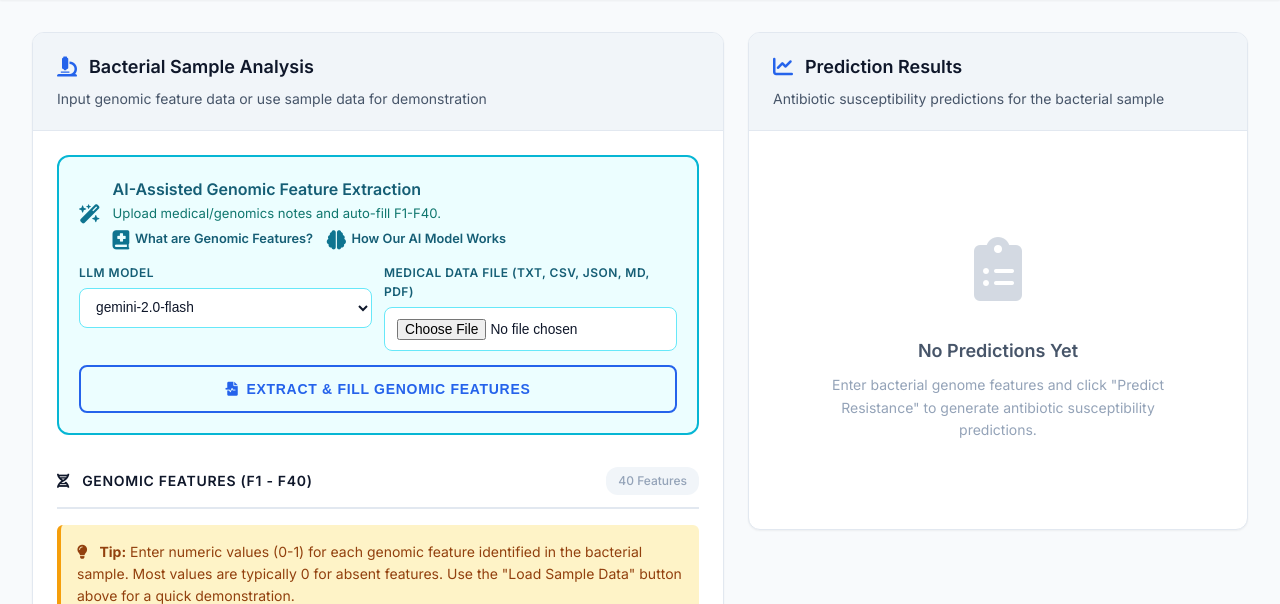
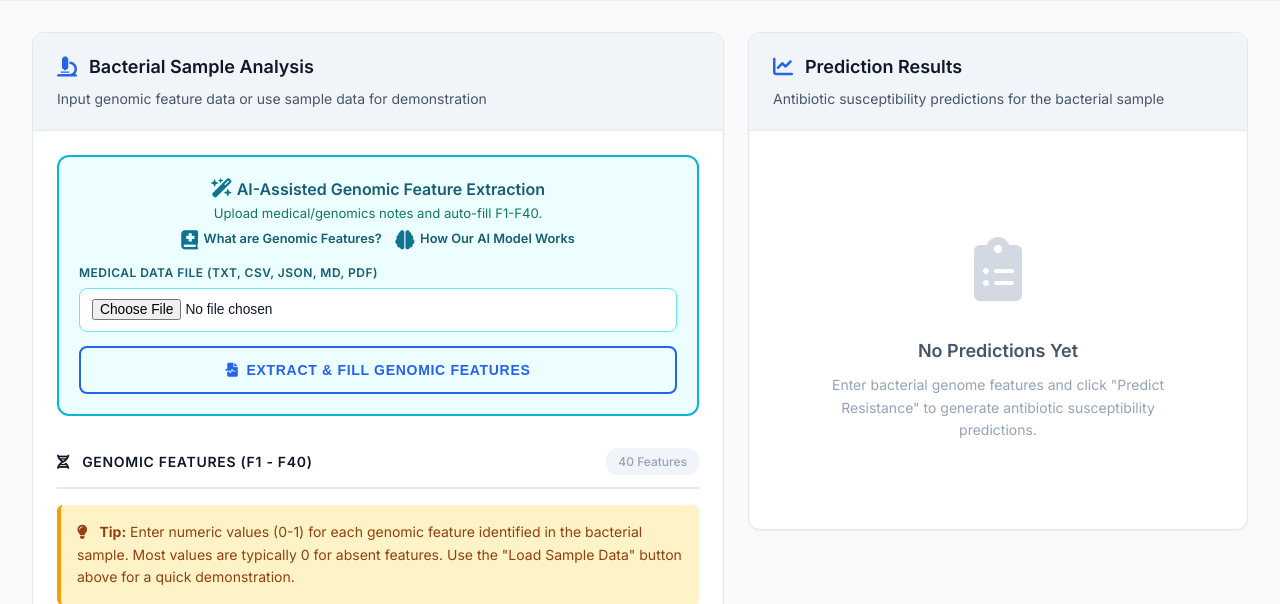
Before and after one commit to legend048/Multi-Antibiotic-Resistance-Predictor, a Flask app: page / in a window 1280 px wide. Shown: the part 104-708 px from the top of the page. Run offline with Flask 3, Linux system fonts and the light colour scheme; parts of the project's set-up code (start-up, migrations or seed data) failed here and were passed over; some libraries are stand-ins or nearby versions.

Commit message:
llm input removed from ui

```diff
--- a/templates/index.html
+++ b/templates/index.html
@@ -303,8 +303,11 @@
   .ai-assist-header {
     display: flex;
     align-items: center;
+    justify-content: center;
+    flex-direction: column;
     gap: 0.75rem;
     margin-bottom: 0.85rem;
+    text-align: center;
   }
 
   .ai-assist-header i {
@@ -342,6 +345,7 @@
     display: flex;
     flex-wrap: wrap;
     gap: 0.85rem;
+    justify-content: center;
   }
 
   .ai-assist-grid {
@@ -992,9 +996,9 @@
         <div class="input-section">
           <div class="ai-assist-panel">
             <div class="ai-assist-header">
-              <i class="fas fa-wand-magic-sparkles"></i>
+              <!-- <i class="fas fa-wand-magic-sparkles"></i> -->
               <div>
-                <div class="ai-assist-title">AI-Assisted Genomic Feature Extraction</div>
+                <div class="ai-assist-title"><i class="fas fa-wand-magic-sparkles"></i> AI-Assisted Genomic Feature Extraction</div>
                 <div class="ai-assist-subtitle">Upload medical/genomics notes and auto-fill F1-F40.</div>
                 <div class="ai-assist-links">
                   <a class="ai-assist-link" href="/genomic_features">
@@ -1010,23 +1014,7 @@
             </div>
 
             <div class="ai-assist-grid">
-              <div class="ai-field">
-                <label for="ai-model" class="ai-label">LLM Model</label>
-                <select id="ai-model" class="ai-select">
-                  <option value="gemini-2.0-flash" selected>gemini-2.0-flash</option>
-                  <option value="gemini-2.5-flash">gemini-2.5-flash</option>
-                  <option value="gemini-2.0-flash-lite">gemini-2.0-flash-lite</option>
-                  <option value="gemini-2.5-pro">gemini-2.5-pro</option>
-                  <option value="gemma-3-1b-it">gemma-3-1b-it</option>
-                  <option value="gemma-3-4b-it">gemma-3-4b-it</option>
-                  <option value="gemma-3-12b-it">gemma-3-12b-it</option>
-                  <option value="gemma-3-27b-it">gemma-3-27b-it</option>
-                  <option value="gemma-3n-e2b-it">gemma-3n-e2b-it</option>
-                  <option value="gemma-3n-e4b-it">gemma-3n-e4b-it</option>
-                </select>
-              </div>
-
-              <div class="ai-field">
+              <div class="ai-field full-width">
                 <label for="medical-file" class="ai-label">Medical Data File (TXT, CSV, JSON, MD, PDF)</label>
                 <input id="medical-file" class="ai-file" type="file" accept=".txt,.csv,.json,.md,.pdf">
               </div>
@@ -1193,7 +1181,7 @@
 
   document.getElementById('extract-llm').addEventListener('click', async function() {
     const trigger = this;
-    const model = document.getElementById('ai-model').value;
+    const model = 'gemma-3-12b-it';
     const upload = document.getElementById('medical-file').files[0];
 
     if (!upload) {
```
